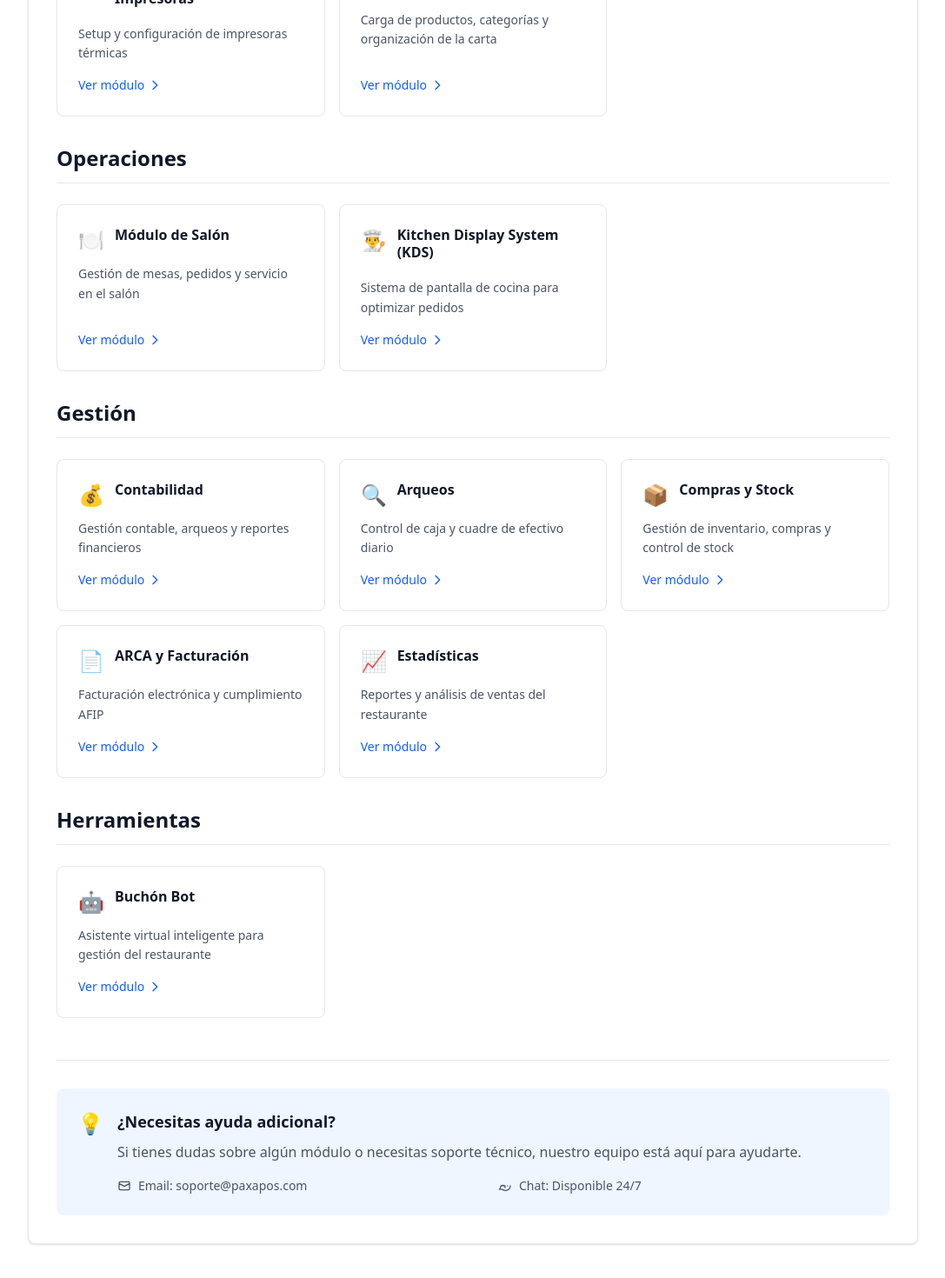
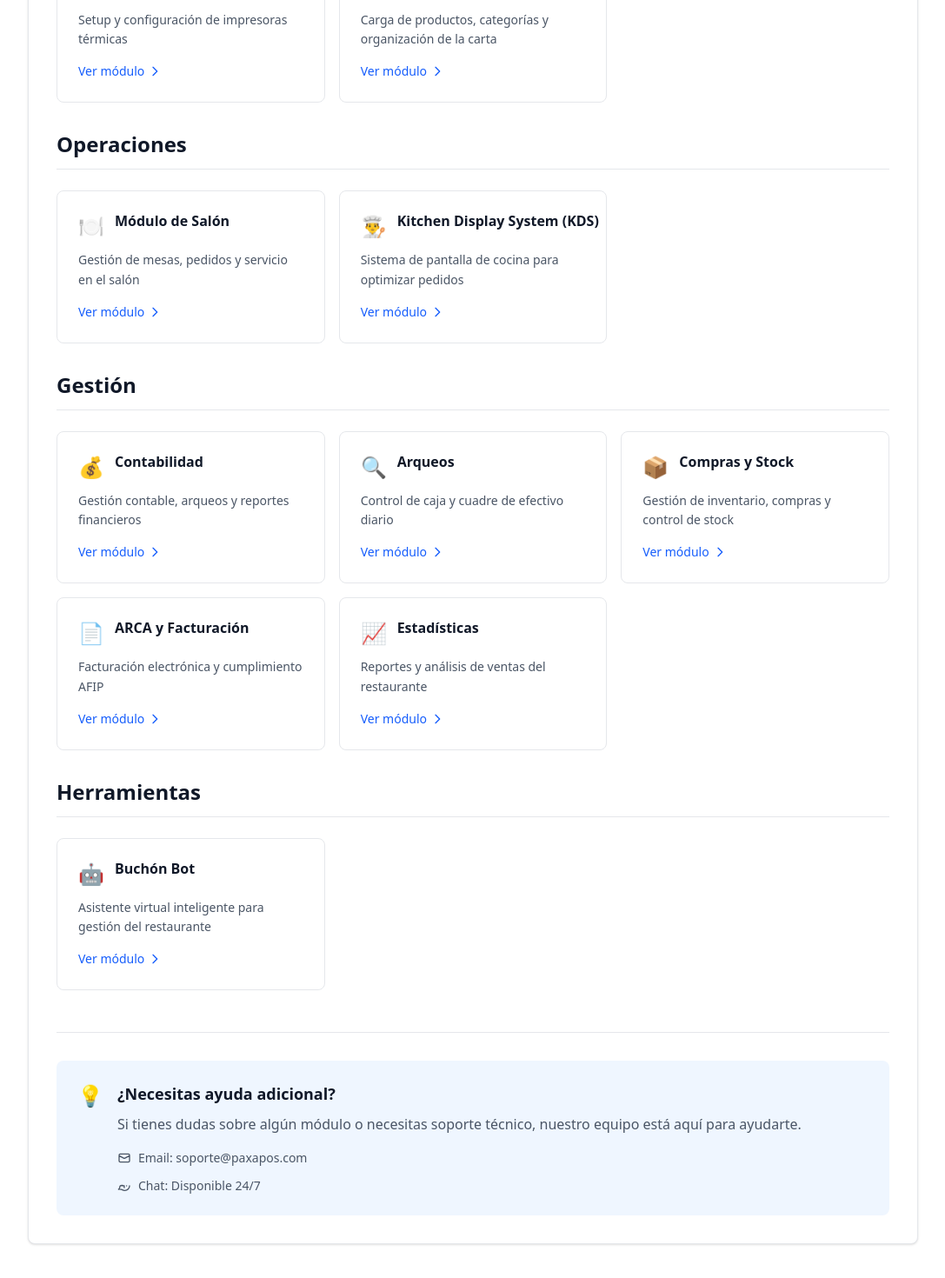
Before and after one commit to paxapos/documentation, a SvelteKit app: page /user-guide in a window 1280 px wide. Shown: the part 964-2434 px from the top of the page at 87% size, without its empty margins (96-1183 px from the left). Built offline with nearby package versions, Linux system fonts and the light colour scheme.

Commit message:
fix: Mejorar la responsividad y el manejo de desbordamiento en el manual de usuario

```diff
--- a/src/routes/user-guide/+page.svelte
+++ b/src/routes/user-guide/+page.svelte
@@ -665,12 +665,12 @@
     section="Manual de Usuario"
 />
 
-<div class="mx-auto max-w-7xl px-3 py-4 sm:px-4 md:px-6 lg:px-8 bg-white dark:bg-gray-900 min-h-screen">
+<div class="mx-auto max-w-7xl px-3 py-4 sm:px-4 md:px-6 lg:px-8 bg-white dark:bg-gray-900 min-h-screen overflow-x-hidden">
     <div class="flex flex-col gap-4 sm:gap-6 md:gap-8 lg:flex-row">
-        <main class="min-w-0 flex-1">
-            <div class="rounded-lg border border-gray-200 dark:border-gray-700 bg-white dark:bg-gray-800 p-4 sm:p-5 md:p-6 lg:p-8 shadow-sm">
+        <main class="min-w-0 flex-1 w-full">
+            <div class="rounded-lg border border-gray-200 dark:border-gray-700 bg-white dark:bg-gray-800 p-4 sm:p-5 md:p-6 lg:p-8 shadow-sm overflow-x-hidden">
                 {#if selectedModuleHtml}
-                    <section class="markdown-paxapos prose prose-sm sm:prose md:prose-lg xl:prose-xl max-w-none" transition:fade={{ duration: 150 }}>
+                    <section class="markdown-paxapos prose prose-sm sm:prose md:prose-lg max-w-none overflow-x-hidden break-words" transition:fade={{ duration: 150 }}>
                         {@html selectedModuleHtml}
                     </section>
 
@@ -709,24 +709,24 @@
                                         {categoryName}
                                     </h2>
 
-                                    <div class="grid grid-cols-1 sm:grid-cols-2 lg:grid-cols-3 gap-4">
+                                    <div class="grid grid-cols-1 sm:grid-cols-2 xl:grid-cols-3 gap-3 sm:gap-4 overflow-x-hidden">
                                         {#each categoryModules as module}
                                             <button
                                                 onclick={() => navigateToModule(module.slug)}
-                                                class="group bg-white dark:bg-gray-800 border border-gray-200 dark:border-gray-700 rounded-lg p-6 hover:shadow-lg hover:border-blue-300 dark:hover:border-blue-600 transition-all duration-200 text-left w-full min-h-[120px] flex flex-col"
+                                                class="group bg-white dark:bg-gray-800 border border-gray-200 dark:border-gray-700 rounded-lg p-4 sm:p-6 hover:shadow-lg hover:border-blue-300 dark:hover:border-blue-600 transition-all duration-200 text-left w-full min-h-[120px] flex flex-col overflow-hidden"
                                             >
                                                 <div class="flex items-start mb-3">
-                                                    <div class="text-2xl mr-3 group-hover:scale-110 transition-transform duration-200 flex-shrink-0">
+                                                    <div class="text-xl sm:text-2xl mr-3 group-hover:scale-110 transition-transform duration-200 flex-shrink-0">
                                                         {module.icon}
                                                     </div>
-                                                    <div class="flex-1 min-w-0">
-                                                        <h3 class="font-semibold text-gray-900 dark:text-white mb-2 group-hover:text-blue-600 dark:group-hover:text-blue-400 text-base leading-tight">
+                                                    <div class="flex-1 min-w-0 overflow-hidden">
+                                                        <h3 class="font-semibold text-gray-900 dark:text-white mb-2 group-hover:text-blue-600 dark:group-hover:text-blue-400 text-sm sm:text-base leading-tight truncate">
                                                             {module.title}
                                                         </h3>
                                                     </div>
                                                 </div>
 
-                                                <p class="text-sm text-gray-600 dark:text-gray-400 leading-relaxed mb-3 flex-1">
+                                                <p class="text-xs sm:text-sm text-gray-600 dark:text-gray-400 leading-relaxed mb-3 flex-1 line-clamp-3">
                                                     {module.description}
                                                 </p>
 
@@ -757,18 +757,18 @@
                                         <p class="text-gray-600 dark:text-gray-400 mb-4 leading-relaxed">
                                             Si tienes dudas sobre algún módulo o necesitas soporte técnico, nuestro equipo está aquí para ayudarte.
                                         </p>
-                                        <div class="grid grid-cols-1 sm:grid-cols-2 gap-3 text-sm">
-                                            <div class="flex items-center text-gray-600 dark:text-gray-400">
-                                                <svg class="w-4 h-4 mr-2 flex-shrink-0" fill="none" stroke="currentColor" viewBox="0 0 24 24">
+                                        <div class="grid grid-cols-1 gap-2 sm:gap-3 text-xs sm:text-sm overflow-x-hidden">
+                                            <div class="flex items-center text-gray-600 dark:text-gray-400 overflow-hidden">
+                                                <svg class="w-3 h-3 sm:w-4 sm:h-4 mr-2 flex-shrink-0" fill="none" stroke="currentColor" viewBox="0 0 24 24">
                                                     <path stroke-linecap="round" stroke-linejoin="round" stroke-width="2" d="M3 8l7.89 4.26a2 2 0 002.22 0L21 8M5 19h14a2 2 0 002-2V7a2 2 0 00-2-2H5a2 2 0 00-2 2v10a2 2 0 002 2z"></path>
                                                 </svg>
-                                                Email: soporte@paxapos.com
+                                                <span class="truncate">Email: soporte@paxapos.com</span>
                                             </div>
-                                            <div class="flex items-center text-gray-600 dark:text-gray-400">
-                                                <svg class="w-4 h-4 mr-2 flex-shrink-0" fill="none" stroke="currentColor" viewBox="0 0 24 24">
+                                            <div class="flex items-center text-gray-600 dark:text-gray-400 overflow-hidden">
+                                                <svg class="w-3 h-3 sm:w-4 sm:h-4 mr-2 flex-shrink-0" fill="none" stroke="currentColor" viewBox="0 0 24 24">
                                                     <path stroke-linecap="round" stroke-linejoin="round" stroke-width="2" d="M8 12h.01M12 12h.01M16 12h.01M21 12c0 4.418-3.582 8-8 8a8.955 8.955 0 01-4.951-1.488A11.956 11.956 0 002 18c.404-.441.802-.872 1.17-1.293C3.708 16.04 4 15.543 4 15c0-2.667 1.333-4 4-4s4 1.333 4 4"></path>
                                                 </svg>
-                                                Chat: Disponible 24/7
+                                                <span class="truncate">Chat: Disponible 24/7</span>
                                             </div>
                                         </div>
                                     </div>
```
